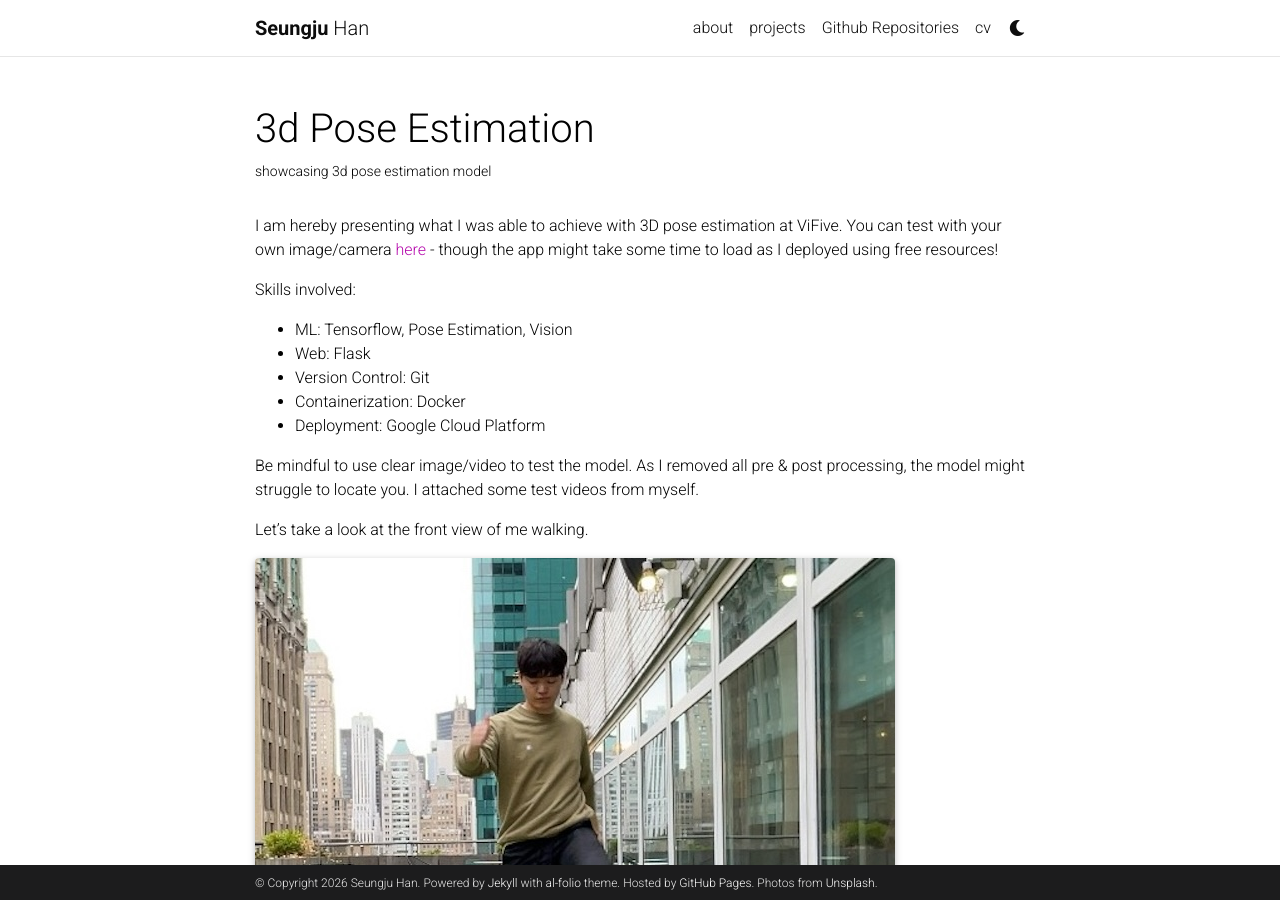
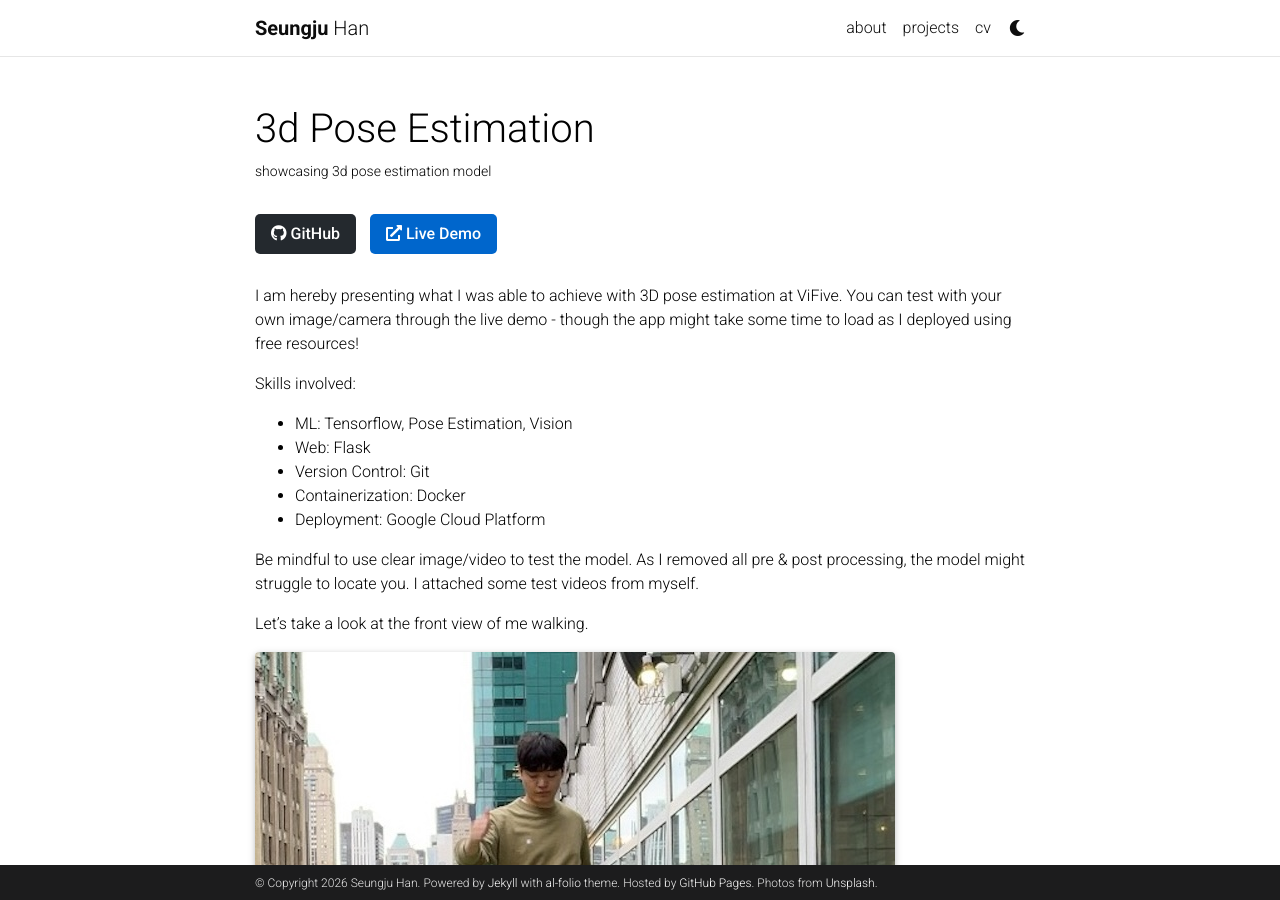
Before and after one commit to seungjoohan/seungjoohan.github.io, a Jekyll site: the page built from _projects/1_project.md, in a window 1280 px wide and 900 px high. Built offline with Jekyll 4.4.1, drawn with Linux system fonts in a browser that asks for light colours; full-size pictures stand in for the smaller copies a plugin makes; comment, search, counter and statistics services are not loaded; a style sheet for code colours, icons or effects is not loaded.

Commit message:
url formatter

```diff
--- a/_config.yml
+++ b/_config.yml
@@ -332,6 +332,7 @@ imagemagick:
     - ".jpeg"
     - ".png"
     - ".tiff"
+    - ".webp"
   output_formats:
     webp: "-resize 800x"
 
--- /dev/null
+++ b/_includes/project_links.html
@@ -0,0 +1,21 @@
+{% if page.github_url or page.demo_url or page.app_url %}
+<div class="project-links" style="margin-bottom: 20px; margin-top: 10px;">
+  {% if page.github_url %}
+  <a href="{{ page.github_url }}" target="_blank" rel="noopener noreferrer" style="display: inline-block; padding: 8px 16px; margin-right: 10px; margin-bottom: 10px; background-color: #24292e; color: white; text-decoration: none; border-radius: 5px; font-weight: 500;">
+    <i class="fab fa-github"></i> GitHub
+  </a>
+  {% endif %}
+
+  {% if page.demo_url %}
+  <a href="{{ page.demo_url }}" target="_blank" rel="noopener noreferrer" style="display: inline-block; padding: 8px 16px; margin-right: 10px; margin-bottom: 10px; background-color: #0066cc; color: white; text-decoration: none; border-radius: 5px; font-weight: 500;">
+    <i class="fas fa-external-link-alt"></i> Live Demo
+  </a>
+  {% endif %}
+
+  {% if page.app_url %}
+  <a href="{{ page.app_url }}" target="_blank" rel="noopener noreferrer" style="display: inline-block; padding: 8px 16px; margin-bottom: 10px; background-color: #5856d6; color: white; text-decoration: none; border-radius: 5px; font-weight: 500;">
+    <i class="fas fa-mobile-alt"></i> Download App
+  </a>
+  {% endif %}
+</div>
+{% endif %}
--- a/_layouts/page.html
+++ b/_layouts/page.html
@@ -7,6 +7,7 @@ layout: default
           <header class="post-header">
             <h1 class="post-title">{{ page.title }}</h1>
             <p class="post-description">{{ page.description }}</p>
+            {% include project_links.html %}
           </header>
 
           <article>
--- a/_projects/1_project.md
+++ b/_projects/1_project.md
@@ -5,9 +5,11 @@ description: showcasing 3d pose estimation model
 img: assets/img/skeleton.png
 importance: 2
 category: work
+github_url: https://github.com/seungjoohan/3d_pose_estimation
+demo_url: https://pose-estimation-app-974323386375.us-central1.run.app/
 ---
 
-I am hereby presenting what I was able to achieve with 3D pose estimation at ViFive. You can test with your own image/camera [here](https://pose-estimation-app-974323386375.us-central1.run.app/) - though the app might take some time to load as I deployed using free resources!
+I am hereby presenting what I was able to achieve with 3D pose estimation at ViFive. You can test with your own image/camera through the live demo - though the app might take some time to load as I deployed using free resources!
 
 Skills involved:
  - ML: Tensorflow, Pose Estimation, Vision
```
Also changed, not shown: _data/repositories.yml (deleted, +0 -8 lines), _pages/repositories.md (deleted, +0 -17 lines), _projects/2_project.md (+2 -1 lines), _projects/3_project.md (deleted, +0 -33 lines), _projects/5_project.md (+1 -2 lines), _projects/6_project.md (+2 -1 lines), assets/img/stock.jpg (deleted), 1 other file.
